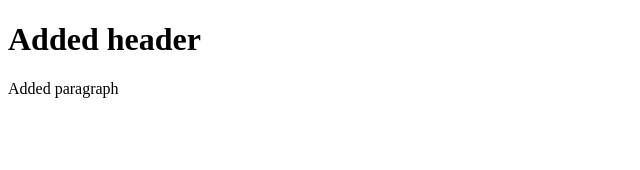
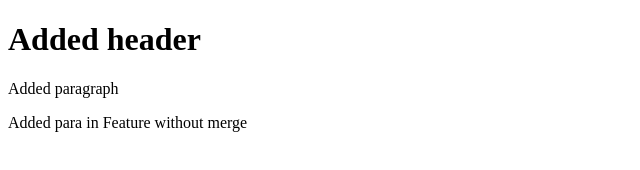
Before and after one commit to Munazzah-Mustajab/GitPractice, a plain HTML site: page index.html in a window 1280 px wide. Shown: the whole page, without its empty margins (0-640 px from the left). Drawn offline with Linux system fonts and the light colour scheme.

Commit message:
feature2 changes

```diff
--- a/index.html
+++ b/index.html
@@ -8,5 +8,6 @@
 <body>
     <h1>Added header</h1>
     <p>Added paragraph</p>
+    <p>Added para in Feature without merge</p>
 </body>
 </html>
```
